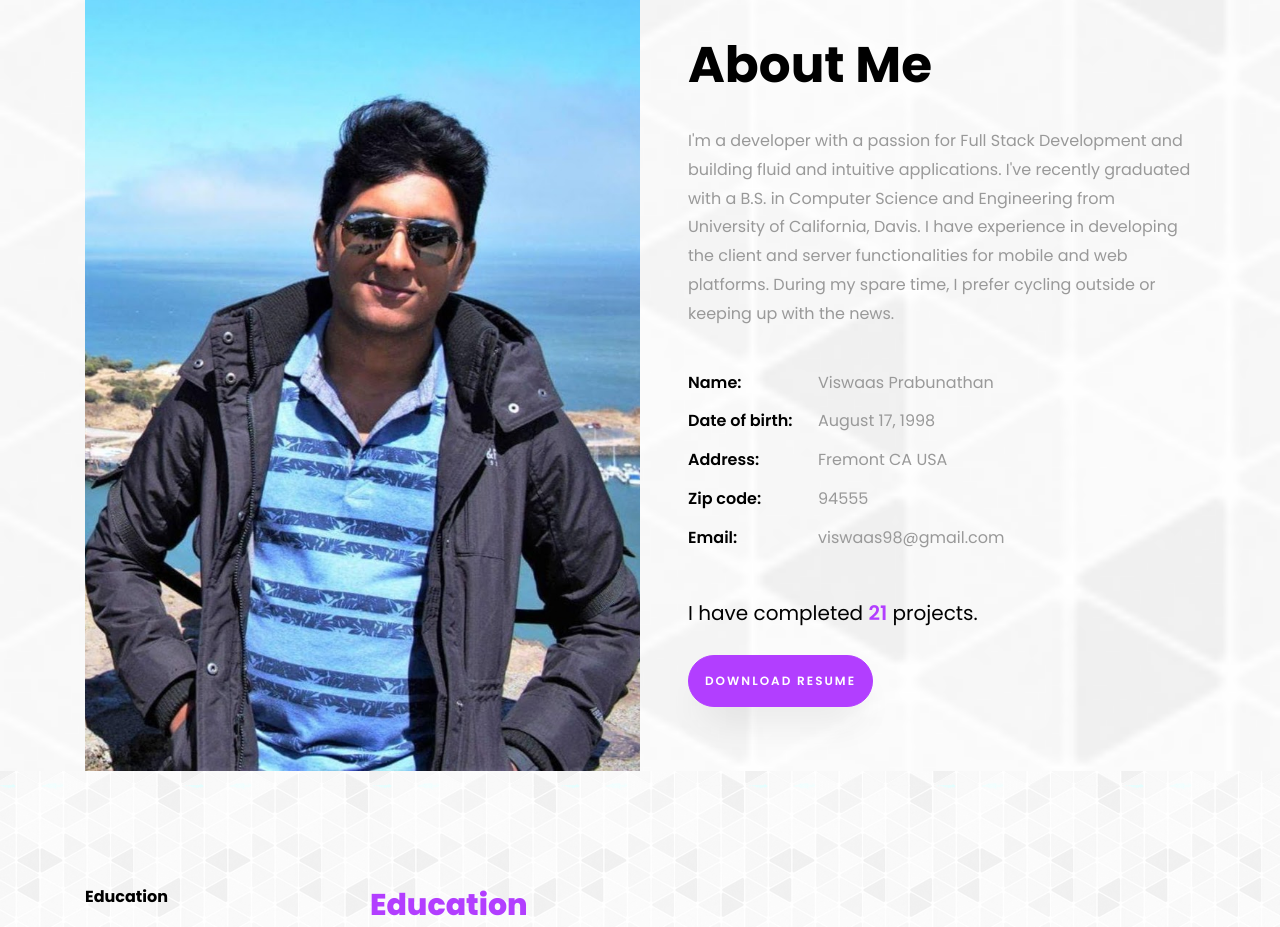
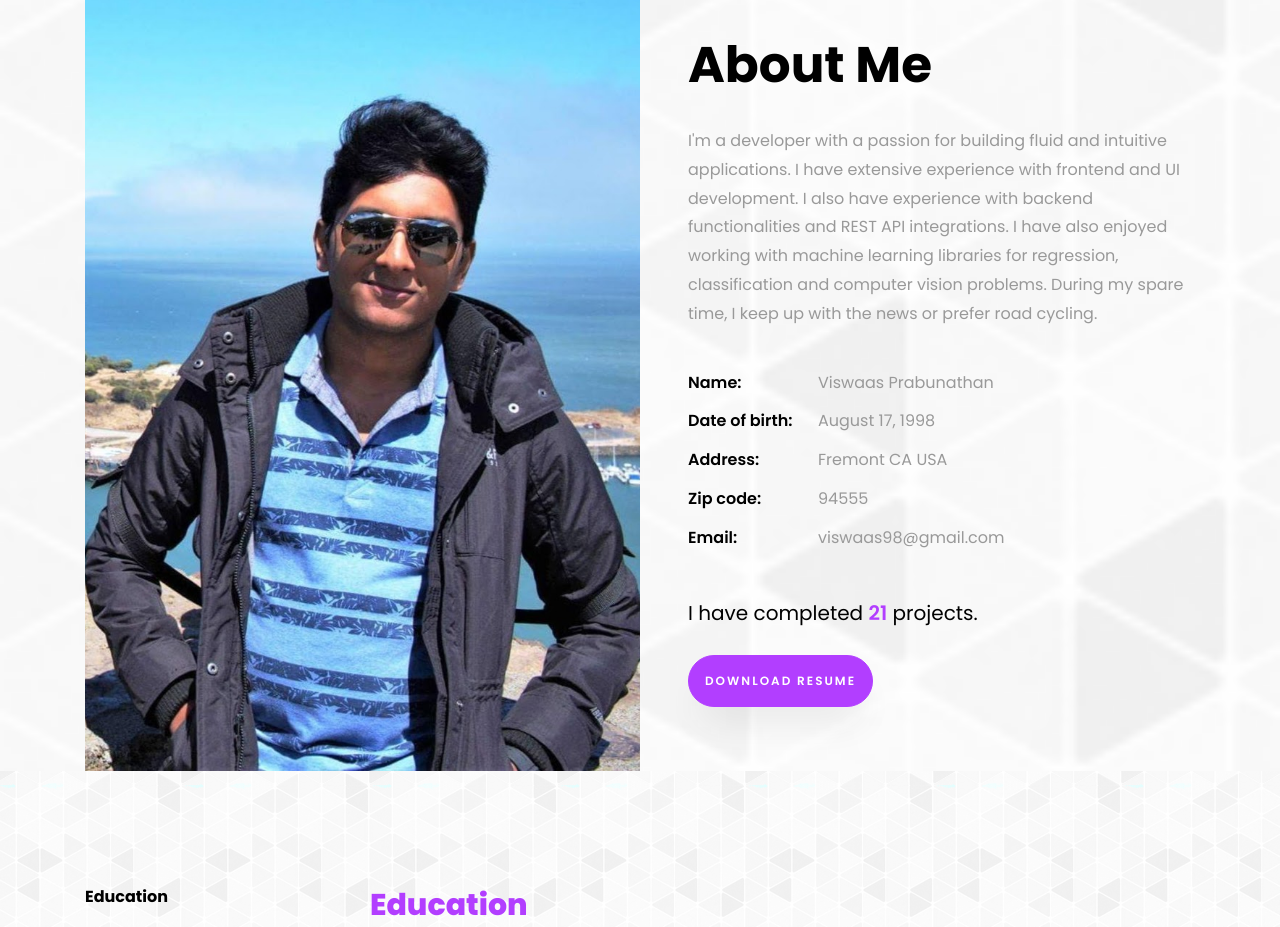
Before and after one commit to AuthorViswaas/portfolio_website, a plain HTML site: page index.html in a window 1280 px wide. Shown: the part 820-1747 px from the top of the page. Drawn offline with Linux system fonts and the light colour scheme; files whose address does not match are found by name.

```diff
--- a/index.html
+++ b/index.html
@@ -86,7 +86,7 @@
 		          <div class="col-md-12 heading-section ftco-animate">
 		          	<h1 class="big">About</h1>
 		            <h2 class="mb-4">About Me</h2>
-		            <p>I'm a developer with a passion for Full Stack Development and building fluid and intuitive applications. I've recently graduated with a B.S. in Computer Science and Engineering from University of California, Davis. I have experience in developing the client and server functionalities for mobile and web platforms. During my spare time, I prefer cycling outside or keeping up with the news. </p>
+					<p>I'm a developer with a passion for building fluid and intuitive applications. I have extensive experience with frontend and UI development. I also have experience with backend functionalities and REST API integrations. I have also enjoyed working with machine learning libraries for regression, classification and computer vision problems. During my spare time, I keep up with the news or prefer road cycling.</p>
 		            <ul class="about-info mt-4 px-md-0 px-2">
 		            	<li class="d-flex"><span>Name:</span> <span>Viswaas Prabunathan</span></li>
 		            	<li class="d-flex"><span>Date of birth:</span> <span>August 17, 1998</span></li>
```
Also changed, not shown: 2 other files.
